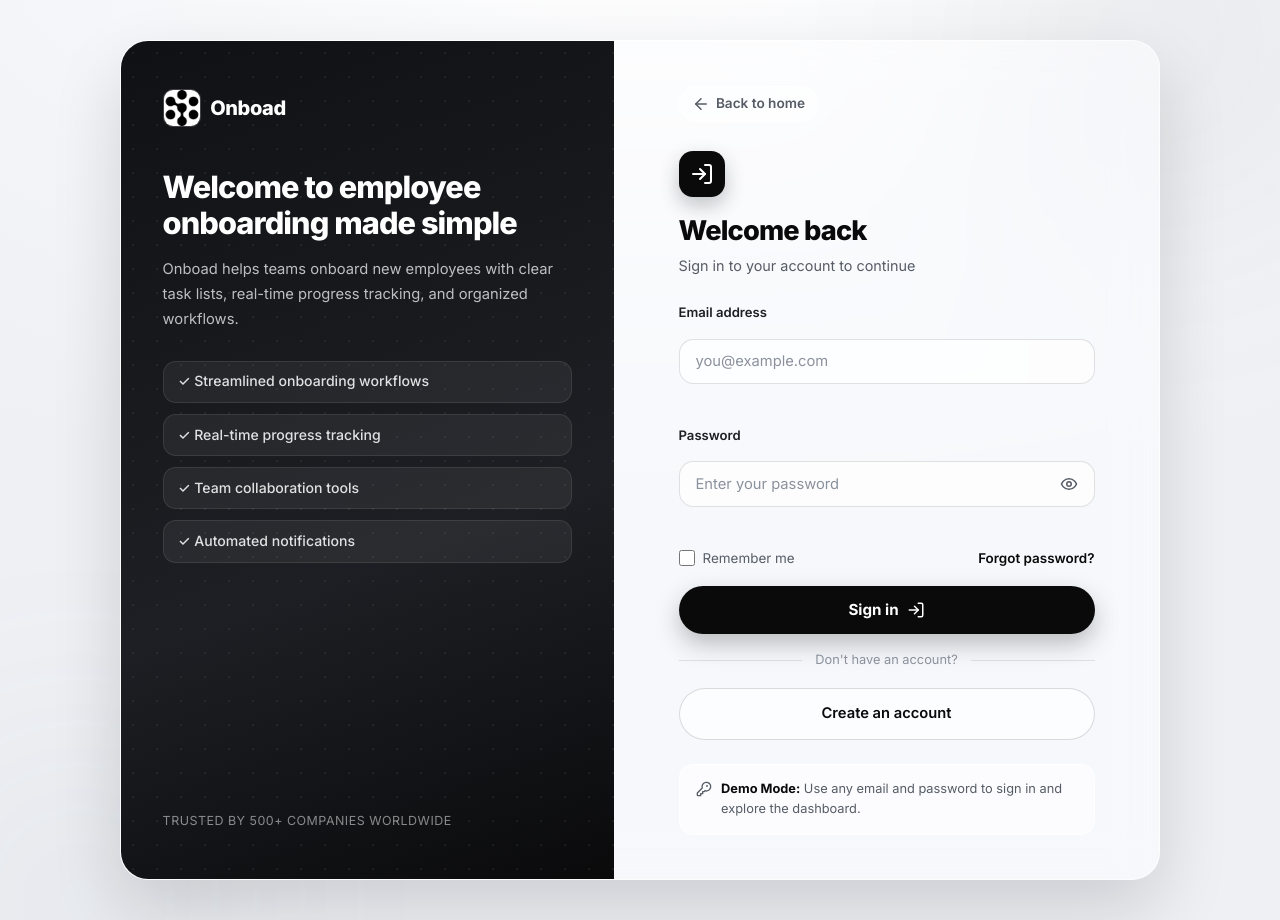
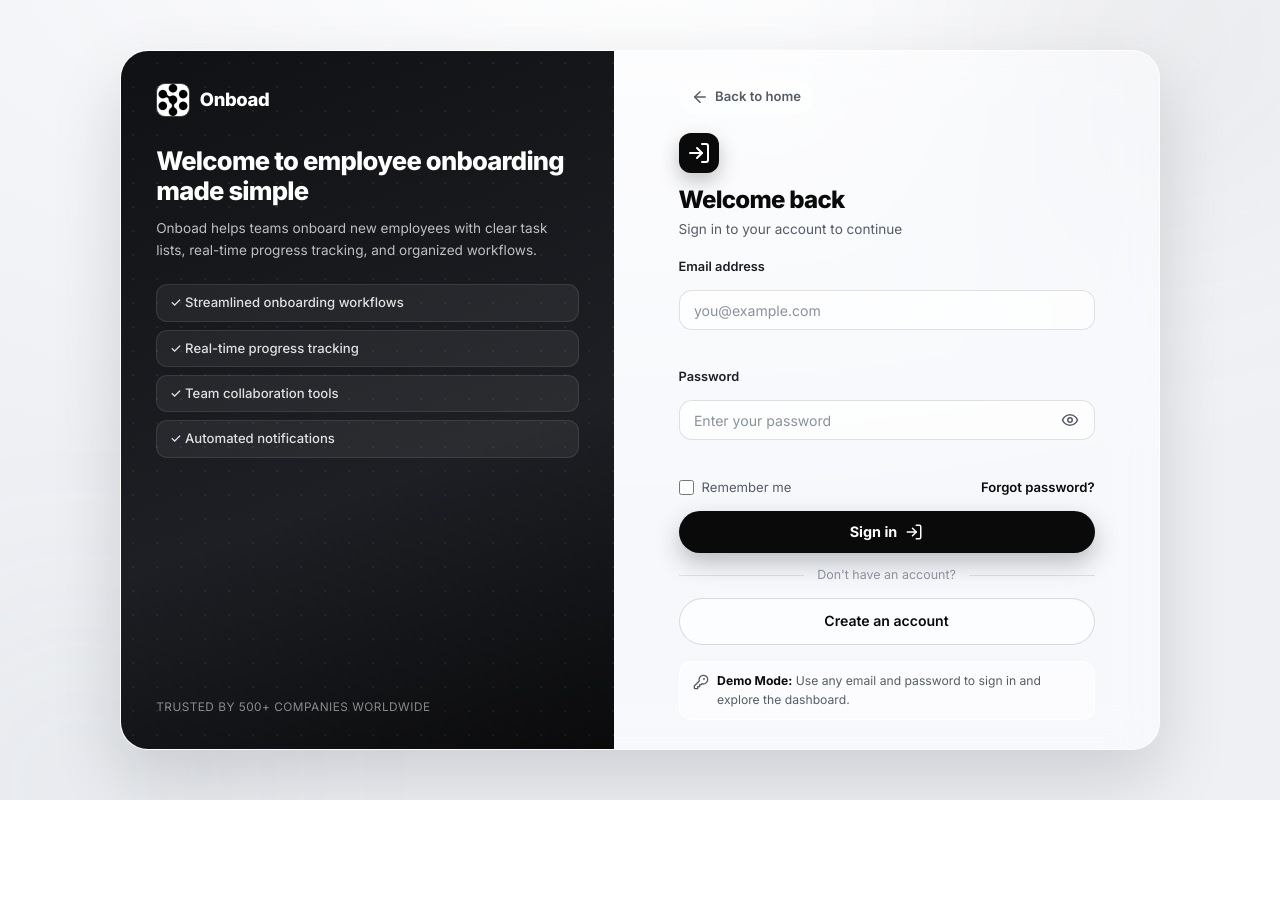
Before and after one commit to izzychils/tms-fe, a React (Vite) app: page /signin in a window 1280 px wide. After the commit the page ends 800 px from the top, so only its background shows below. Built offline with nearby package versions, Linux system fonts and the light colour scheme; the HTML template or start-up script is replaced by a standard one.

Commit message:
Fix auth pages: no scrolling on laptop, remove double scrollbar

```diff
--- a/src/pages/Auth.css
+++ b/src/pages/Auth.css
@@ -13,15 +13,15 @@
   --text-muted: #8a919c;
   --danger: #d9484f;
 
-  position: relative;
-  min-height: 100vh;
+  position: fixed;
+  inset: 0;
   display: flex;
   align-items: center;
   justify-content: center;
-  padding: 2.5rem 1.25rem;
+  padding: 1.5rem 1.25rem;
   color: var(--ink);
   background: radial-gradient(1200px 600px at 50% -10%, #ffffff 0%, #f4f5f8 55%, #eef0f4 100%);
-  overflow-x: hidden;
+  overflow: hidden;
 }
 
 .auth-page::before,
@@ -55,6 +55,7 @@
   z-index: 1;
   width: 100%;
   max-width: 1040px;
+  max-height: calc(100vh - 3rem);
   display: grid;
   grid-template-columns: 0.95fr 1.05fr;
   border-radius: 28px;
@@ -70,11 +71,12 @@
 
 .auth-page .auth-brand-panel {
   position: relative;
-  padding: 3rem 2.6rem;
+  padding: 2rem 2.2rem;
   background: linear-gradient(160deg, #101114 0%, #1d1f24 60%, #0a0a0b 100%);
   color: #fff;
   display: flex;
   flex-direction: column;
+  overflow: hidden;
 }
 
 .auth-page .auth-brand-panel::after {
@@ -100,59 +102,59 @@
   gap: 0.6rem;
   color: #fff;
   text-decoration: none;
-  font-size: 1.25rem;
+  font-size: 1.15rem;
   font-weight: 800;
   letter-spacing: -0.02em;
 }
 
 .auth-page .auth-logo-image {
-  width: 38px;
-  height: 38px;
-  border-radius: 10px;
+  width: 34px;
+  height: 34px;
+  border-radius: 9px;
   object-fit: cover;
   border: 1px solid rgba(255, 255, 255, 0.2);
 }
 
 .auth-page .auth-brand-info {
-  margin-top: 2.6rem;
+  margin-top: 1.8rem;
 }
 
 .auth-page .auth-brand-info h2 {
-  font-size: clamp(1.5rem, 2.4vw, 2rem);
+  font-size: clamp(1.3rem, 2vw, 1.7rem);
   font-weight: 800;
   line-height: 1.2;
   letter-spacing: -0.03em;
 }
 
 .auth-page .auth-brand-info p {
-  margin-top: 0.9rem;
-  font-size: 0.92rem;
-  line-height: 1.7;
+  margin-top: 0.7rem;
+  font-size: 0.85rem;
+  line-height: 1.6;
   color: rgba(255, 255, 255, 0.72);
 }
 
 .auth-page .auth-feature-list {
   list-style: none;
-  margin-top: 1.8rem;
+  margin-top: 1.4rem;
   display: flex;
   flex-direction: column;
-  gap: 0.7rem;
+  gap: 0.5rem;
 }
 
 .auth-page .auth-feature-list li {
-  font-size: 0.88rem;
+  font-size: 0.82rem;
   font-weight: 500;
   color: rgba(255, 255, 255, 0.86);
-  padding: 0.55rem 0.9rem;
-  border-radius: 0.8rem;
+  padding: 0.45rem 0.8rem;
+  border-radius: 0.7rem;
   background: rgba(255, 255, 255, 0.06);
   border: 1px solid rgba(255, 255, 255, 0.09);
 }
 
 .auth-page .auth-brand-footer {
   margin-top: auto;
-  padding-top: 2rem;
-  font-size: 0.78rem;
+  padding-top: 1.2rem;
+  font-size: 0.74rem;
   letter-spacing: 0.04em;
   text-transform: uppercase;
   color: rgba(255, 255, 255, 0.5);
@@ -161,9 +163,22 @@
 /* ------------------------------------------------------------- form panel */
 
 .auth-page .auth-form-panel {
-  padding: 2.8rem 2.6rem;
+  padding: 1.8rem 2.2rem;
   display: flex;
   align-items: center;
+  overflow-y: auto;
+  overflow-x: hidden;
+}
+
+/* Hide scrollbar on the form panel for a cleaner look */
+.auth-page .auth-form-panel::-webkit-scrollbar {
+  width: 0;
+  display: none;
+}
+
+.auth-page .auth-form-panel {
+  scrollbar-width: none;
+  -ms-overflow-style: none;
 }
 
 .auth-page .auth-form-wrapper {
@@ -176,11 +191,11 @@
   display: inline-flex;
   align-items: center;
   gap: 0.4rem;
-  font-size: 0.85rem;
+  font-size: 0.82rem;
   font-weight: 600;
   color: var(--text-secondary);
   text-decoration: none;
-  padding: 0.4rem 0.75rem;
+  padding: 0.35rem 0.7rem;
   border-radius: 999px;
   background: rgba(255, 255, 255, 0.5);
   border: 1px solid rgba(255, 255, 255, 0.7);
@@ -193,57 +208,57 @@
 }
 
 .auth-page .auth-form-header {
-  margin: 1.8rem 0 1.6rem;
+  margin: 1.2rem 0 1rem;
 }
 
 .auth-page .auth-icon-wrapper {
   display: inline-flex;
   align-items: center;
   justify-content: center;
-  width: 46px;
-  height: 46px;
-  border-radius: 14px;
+  width: 40px;
+  height: 40px;
+  border-radius: 12px;
   background: var(--ink);
   color: #fff;
-  margin-bottom: 1.1rem;
+  margin-bottom: 0.8rem;
   box-shadow: 0 8px 20px rgba(10, 10, 11, 0.24);
 }
 
 .auth-page .auth-form-header h1 {
-  font-size: 1.7rem;
+  font-size: 1.5rem;
   font-weight: 800;
   letter-spacing: -0.03em;
 }
 
 .auth-page .auth-form-header p {
-  margin-top: 0.4rem;
-  font-size: 0.9rem;
+  margin-top: 0.3rem;
+  font-size: 0.85rem;
   color: var(--text-secondary);
 }
 
 .auth-page .auth-form {
   display: flex;
   flex-direction: column;
-  gap: 1.05rem;
+  gap: 0.8rem;
 }
 
 .auth-page .form-group {
   display: flex;
   flex-direction: column;
-  gap: 0.45rem;
+  gap: 0.3rem;
 }
 
 .auth-page .form-group label {
-  font-size: 0.82rem;
+  font-size: 0.8rem;
   font-weight: 600;
   color: var(--ink-soft);
 }
 
 .auth-page .form-group input {
   width: 100%;
-  padding: 0.8rem 1rem;
-  border-radius: 0.9rem;
-  font-size: 0.92rem;
+  padding: 0.65rem 0.9rem;
+  border-radius: 0.8rem;
+  font-size: 0.88rem;
   font-family: inherit;
   color: var(--ink);
   background: rgba(255, 255, 255, 0.7);
@@ -289,10 +304,10 @@
   display: inline-flex;
   align-items: center;
   justify-content: center;
-  width: 34px;
-  height: 34px;
+  width: 32px;
+  height: 32px;
   border: none;
-  border-radius: 0.7rem;
+  border-radius: 0.6rem;
   background: transparent;
   color: var(--text-secondary);
   cursor: pointer;
@@ -315,20 +330,20 @@
   display: inline-flex;
   align-items: center;
   gap: 0.5rem;
-  font-size: 0.84rem;
+  font-size: 0.82rem;
   color: var(--text-secondary);
   cursor: pointer;
 }
 
 .auth-page .checkbox-label input {
-  width: 16px;
-  height: 16px;
+  width: 15px;
+  height: 15px;
   accent-color: var(--ink);
   cursor: pointer;
 }
 
 .auth-page .forgot-link {
-  font-size: 0.84rem;
+  font-size: 0.82rem;
   font-weight: 600;
   color: var(--ink);
   text-decoration: none;
@@ -344,10 +359,10 @@
   justify-content: center;
   gap: 0.5rem;
   width: 100%;
-  padding: 0.9rem 1.2rem;
+  padding: 0.75rem 1.1rem;
   border: none;
   border-radius: 999px;
-  font-size: 0.95rem;
+  font-size: 0.9rem;
   font-weight: 700;
   font-family: inherit;
   color: #fff;
@@ -367,7 +382,7 @@
   display: flex;
   align-items: center;
   gap: 0.85rem;
-  font-size: 0.8rem;
+  font-size: 0.78rem;
   color: var(--text-muted);
 }
 
@@ -382,9 +397,9 @@
 .auth-page .btn-secondary-link {
   display: block;
   text-align: center;
-  padding: 0.85rem 1.2rem;
+  padding: 0.7rem 1.1rem;
   border-radius: 999px;
-  font-size: 0.92rem;
+  font-size: 0.88rem;
   font-weight: 600;
   color: var(--ink);
   text-decoration: none;
@@ -401,12 +416,12 @@
 .auth-page .demo-notice {
   display: flex;
   align-items: flex-start;
-  gap: 0.6rem;
-  margin-top: 1.5rem;
-  padding: 0.85rem 1rem;
-  border-radius: 0.9rem;
-  font-size: 0.8rem;
-  line-height: 1.6;
+  gap: 0.5rem;
+  margin-top: 1rem;
+  padding: 0.65rem 0.85rem;
+  border-radius: 0.8rem;
+  font-size: 0.76rem;
+  line-height: 1.5;
   color: var(--text-secondary);
   background: rgba(255, 255, 255, 0.55);
   border: 1px solid rgba(255, 255, 255, 0.75);
@@ -414,7 +429,7 @@
 
 .auth-page .demo-notice svg {
   flex-shrink: 0;
-  margin-top: 0.15rem;
+  margin-top: 0.1rem;
 }
 
 .auth-page .demo-notice strong {
@@ -424,16 +439,23 @@
 /* ------------------------------------------------------------ responsive */
 
 @media (max-width: 900px) {
+  .auth-page {
+    position: relative;
+    overflow-y: auto;
+    padding: 1rem;
+  }
+
   .auth-container {
     grid-template-columns: 1fr;
+    max-height: none;
   }
 
   .auth-page .auth-brand-panel {
-    padding: 2rem 1.6rem;
+    padding: 1.6rem 1.4rem;
   }
 
   .auth-page .auth-brand-info {
-    margin-top: 1.6rem;
+    margin-top: 1.2rem;
   }
 
   .auth-page .auth-feature-list {
@@ -445,6 +467,7 @@
   }
 
   .auth-page .auth-form-panel {
-    padding: 2rem 1.6rem 2.4rem;
+    padding: 1.6rem 1.4rem 2rem;
+    overflow-y: visible;
   }
 }
```
